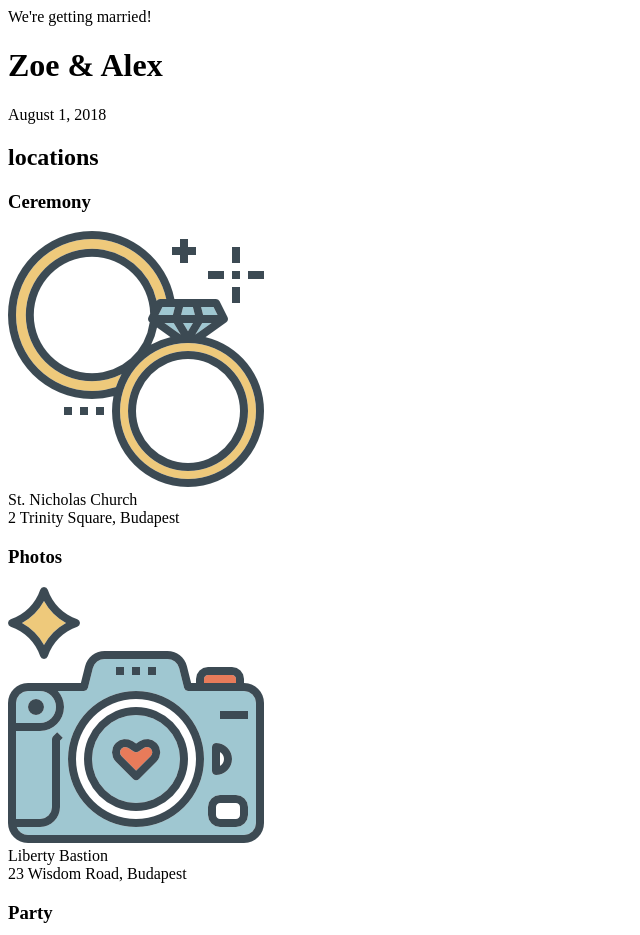
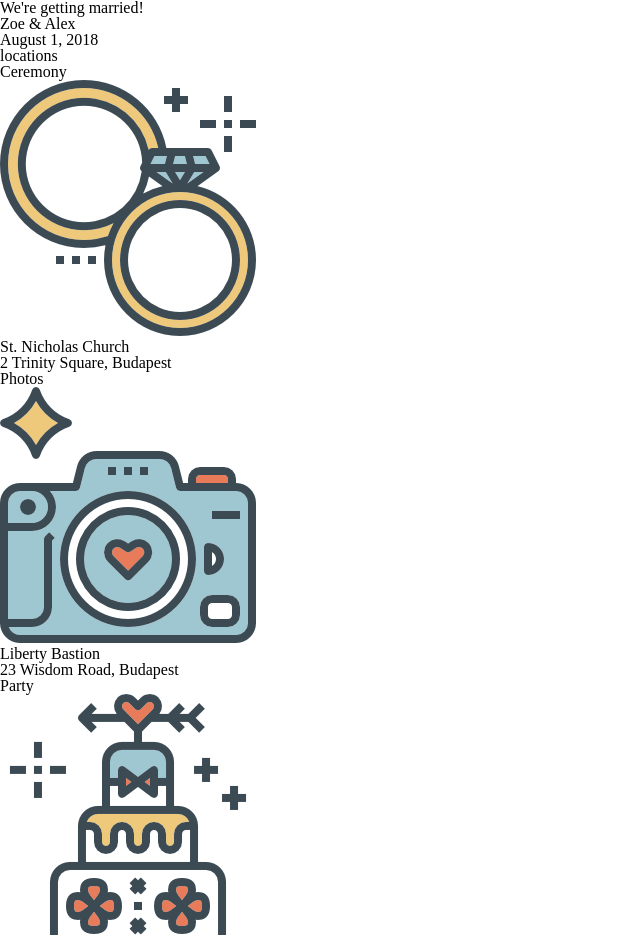
Before and after one commit to Behhy717/Wedding_website, a plain HTML site: page index.html in a window 1280 px wide. Shown: the top 935 px of the page, without its empty margins (0-640 px from the left). Drawn offline with Linux system fonts and the light colour scheme.

Commit message:
css reset and css attach

```diff
--- a/index.html
+++ b/index.html
@@ -4,6 +4,7 @@
   <meta charset="utf-8">
   <meta name="viewport" content="width=device-width">
   <title>Zoe & Alex</title>
+  <link rel="stylesheet" href="main.css">
 </head>
 <body>
     <header class="cover">
--- a/main.css
+++ b/main.css
@@ -0,0 +1,55 @@
+/* http://meyerweb.com/eric/tools/css/reset/
+   v2.0 | 20110126
+   License: none (public domain)
+*/
+
+html, body, div, span, applet, object, iframe,
+h1, h2, h3, h4, h5, h6, p, blockquote, pre,
+a, abbr, acronym, address, big, cite, code,
+del, dfn, em, img, ins, kbd, q, s, samp,
+small, strike, strong, sub, sup, tt, var,
+b, u, i, center,
+dl, dt, dd, ol, ul, li,
+fieldset, form, label, legend,
+table, caption, tbody, tfoot, thead, tr, th, td,
+article, aside, canvas, details, embed,
+figure, figcaption, footer, header, hgroup,
+menu, nav, output, ruby, section, summary,
+time, mark, audio, video {
+	margin: 0;
+	padding: 0;
+	border: 0;
+	font-size: 100%;
+	font: inherit;
+	vertical-align: baseline;
+}
+/* HTML5 display-role reset for older browsers */
+article, aside, details, figcaption, figure,
+footer, header, hgroup, menu, nav, section {
+	display: block;
+}
+body {
+	line-height: 1;
+}
+ol, ul {
+	list-style: none;
+}
+blockquote, q {
+	quotes: none;
+}
+blockquote:before, blockquote:after,
+q:before, q:after {
+	content: '';
+	content: none;
+}
+table {
+	border-collapse: collapse;
+	border-spacing: 0;
+}
+
+
+/*CSS-RESET VÉGE*/
+
+*{
+    box-sizing: border-box;
+}
```
